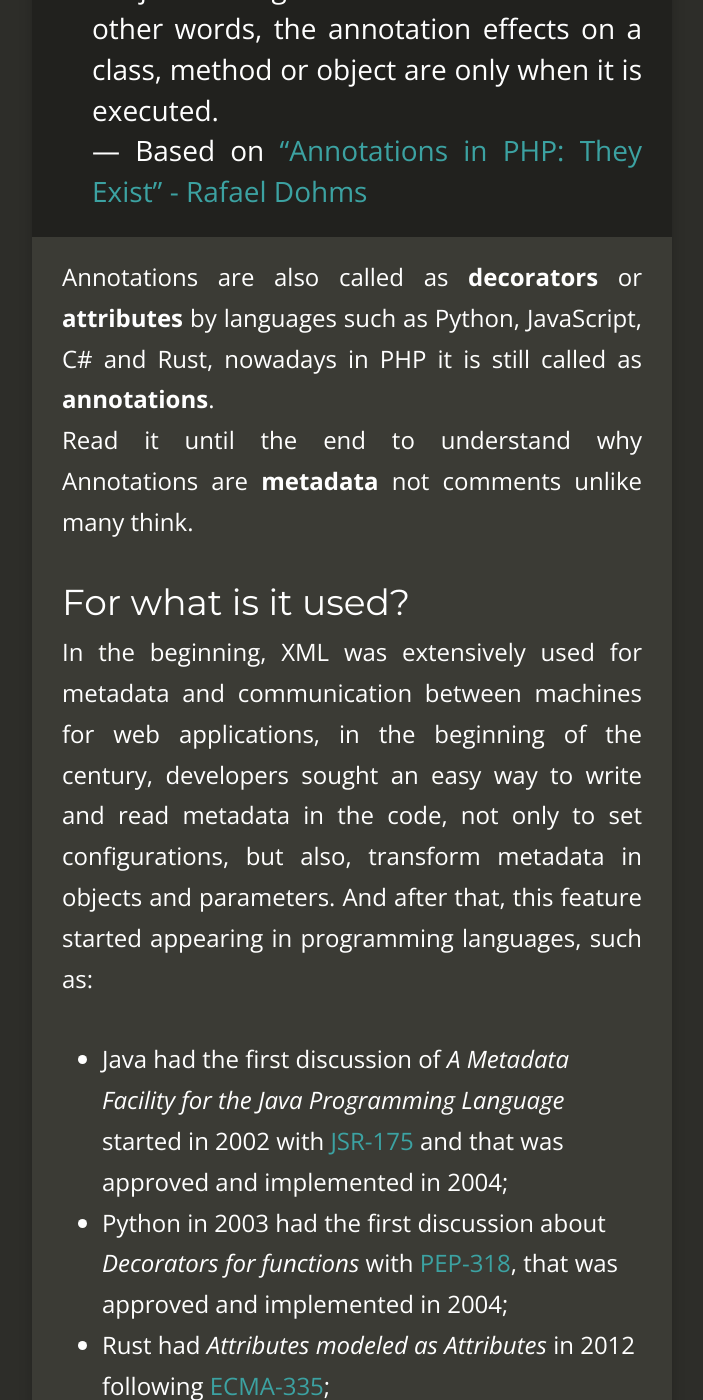
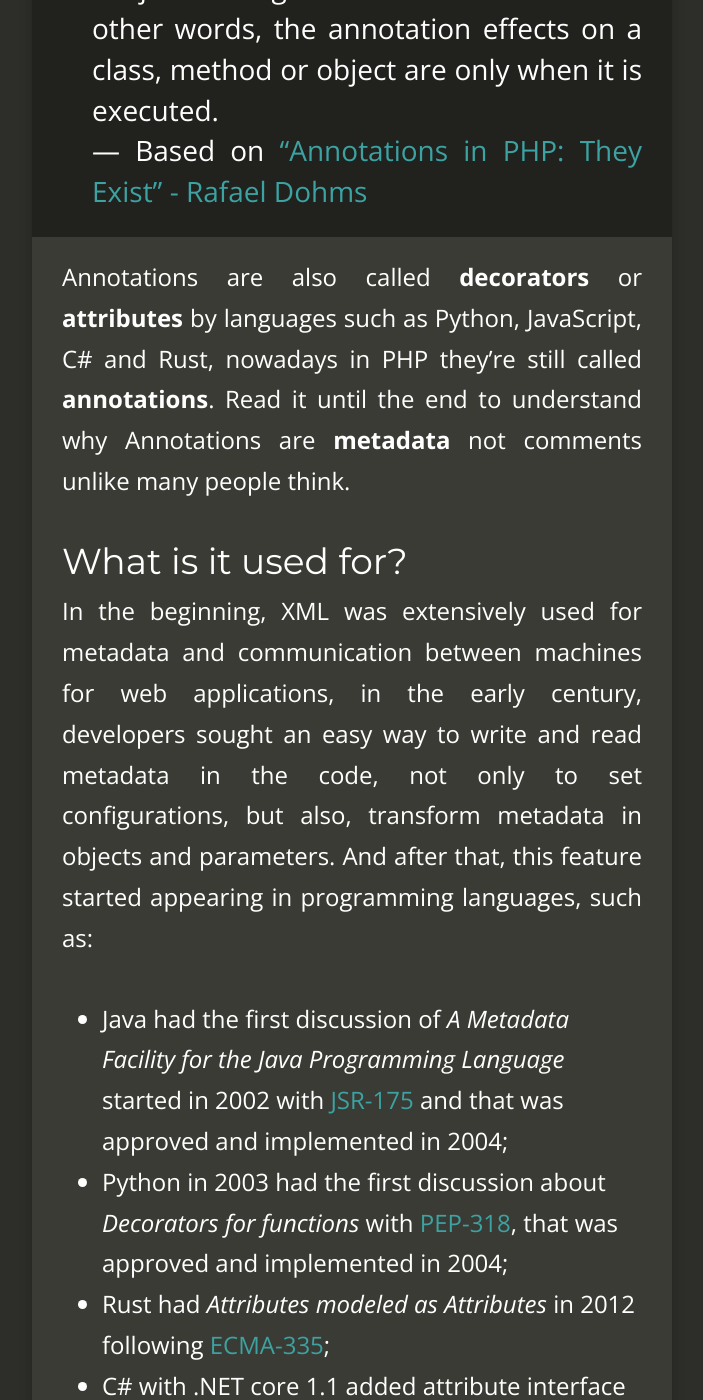
Before and after one commit to joelmedeiros/joelmedeiros.github.io, a Jekyll site: the page built from _posts/2020-03-20-php-annotations-purely-code-or-magic.md, in a window 1280 px wide and 1400 px high, scrolled down 1283 px. Shown: the whole window, without its empty margins (288-991 px from the left). Built offline with Jekyll 4.4.1, drawn with Linux system fonts in a browser that asks for light colours; nearby versions of some CDN libraries; some of the changed text lies outside the part shown.

Commit message:
Spelling correction and concordance

```diff
--- a/_posts/2020-03-20-php-annotations-purely-code-or-magic.md
+++ b/_posts/2020-03-20-php-annotations-purely-code-or-magic.md
@@ -12,7 +12,7 @@
 ---
 
 As developers we seek for the best and most productive way to write code. To help us, we use a bunch of tools, components, libraries and packages, and not always we try to understand what happens deep in the third party code though.
-Easily we can run commands like `composer require`, `brew install` or `npm install` to get libraries and frameworks ready to use, we do not need to worry about how the functionally is abstracted from some component either which implementations it follows, with that, this article seeks to understand and desmistify a functionality that is widely used and abstracted from libraries and frameworks but very criticized by the community, the "Magic Annotations".
+We can easily run commands like `composer require`, `brew install` or `npm install` to get libraries and frameworks ready to use, we do not need to worry about how the functionally is abstracted from some component either which implementations it follows. With that, this article seeks to understand and desmistify a functionality that is widely used and abstracted from libraries and frameworks but very criticized by the community, the "Magic Annotations".
 
 # First of all, what is it?
 
@@ -21,23 +21,23 @@
 >Something  that  describes  an  aspect  of  the  subject  through  metadata  in runtime. In other  words, the  annotation  effects  on a class, method  or  object are only  when  it is  executed.
 >— Based on ["Annotations in PHP: They Exist" - Rafael Dohms](https://www.slideshare.net/rdohms/annotations-in-php-they-exist/){:target="_blank"}
 
-Annotations are also called as **decorators** or **attributes** by languages such as Python, JavaScript, C# and Rust, nowadays in PHP it is still called as **annotations**.
-Read it until the end to understand why Annotations are **metadata** not comments unlike many think.
+Annotations are also called **decorators** or **attributes** by languages such as Python, JavaScript, C# and Rust, nowadays in PHP they're still called **annotations**.
+Read it until the end to understand why Annotations are **metadata** not comments unlike many people think.
 
-# For what is it used?
-In the beginning, XML was extensively used for metadata and communication between machines for web applications, in the beginning of the century, developers sought an easy way to write and read metadata in the code, not only to set configurations, but also, transform metadata in objects and parameters. And after that, this feature started appearing in programming languages, such as:
+# What is it used for?
+In the beginning, XML was extensively used for metadata and communication between machines for web applications, in the early century, developers sought an easy way to write and read metadata in the code, not only to set configurations, but also, transform metadata in objects and parameters. And after that, this feature started appearing in programming languages, such as:
 - Java had the first discussion of *A Metadata Facility for the Java Programming Language* started in 2002 with [JSR-175](https://jcp.org/en/jsr/detail?id=175){:target="_blank"} and that was approved and implemented in 2004;
 - Python in 2003 had the first discussion about *Decorators for functions* with [PEP-318](https://www.python.org/dev/peps/pep-0318/){:target="_blank"}, that was approved and implemented in 2004;
 - Rust had *Attributes modeled as Attributes* in 2012 following [ECMA-335](https://www.ecma-international.org/publications/standards/Ecma-335.htm){:target="_blank"};
 - C# with .NET core 1.1 added attribute interface in 2016;
 
-Nowadays is used for some things:
+Nowadays it is used for some things, like:
 - Configuration
 - Code documenting
-- Change a object behavior in runtime
+- Change an object behavior in runtime
 
 # How does it work?
-To use annotations, languages need to have an *engine* running "under the table" to interpret natural language and transform it into computing instructions. For example, JAVA language has JAPE (Java Annotation Patterns Engine), this engine is based on regular expressions, it consists of a set of phases, each of which consists of a set of pattern/action that "translates" natural language into language instructions, such as deprecate a method, override a class, suppress warnings and so on, this process is called *tokenization*.
+To use annotations, languages need to have an *engine* running "under the table" to interpret natural language and transform it into computing instructions. For example, JAVA language has JAPE (Java Annotation Patterns Engine), this engine is based on regular expressions, it consists of a set of phases, each of which consists of a set of patterns/actions that "translates" natural language into language instructions, such as deprecate a method, override a class, suppress warnings and so on, this process is called *tokenization*.
 
 Here is a flowchart that represents this process:
 
@@ -50,7 +50,7 @@
 
 Different than other languages, PHP does not have a **native engine** to read annotations.
 
-PHP already had a lots of discussions to include a native engine for annotations in its core, but the community declined believing this is not necessary, since 2010 there are opened Request For Comments (RFC) with this subject:
+PHP already had a lot of discussions to include a native engine for annotations in its core, but the community declined believing this was not necessary, since 2010 there are opened Request For Comments (RFC) with this subject:
 - [Class Metadata (2010)](https://wiki.php.net/rfc/annotations){:target="_blank"} - Declined
 - [Annotations in DocBlock (2010)](https://wiki.php.net/rfc/annotations-in-docblock){:target="_blank"} - Inactive
 - [Reflection Annotations using the Doc-Comment (2013)](https://wiki.php.net/rfc/reflection_doccomment_annotations){:target="_blank"} - Under Discussion
```
Also changed, not shown: other parts of _posts/2020-03-20-php-annotations-purely-code-or-magic.md (+16 -16 lines).
